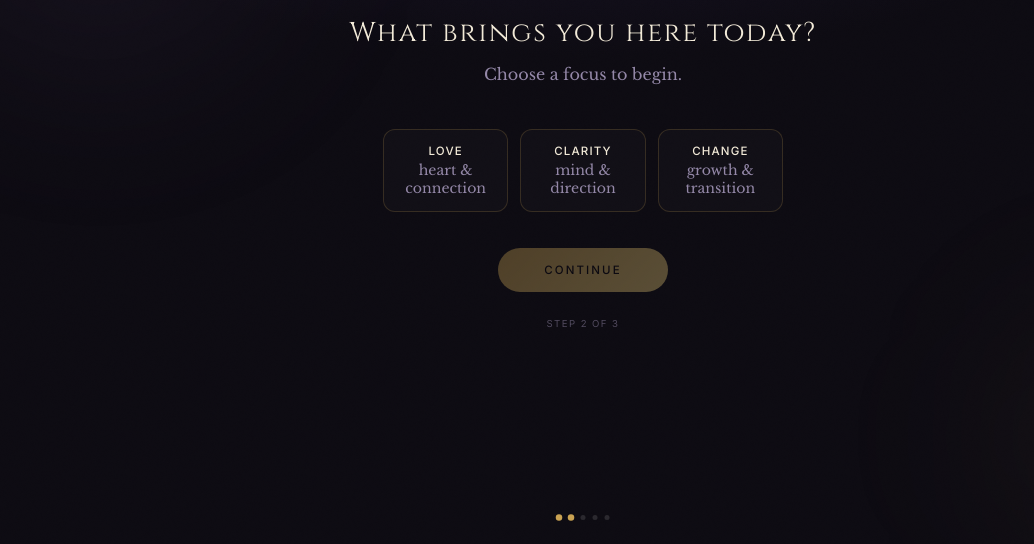
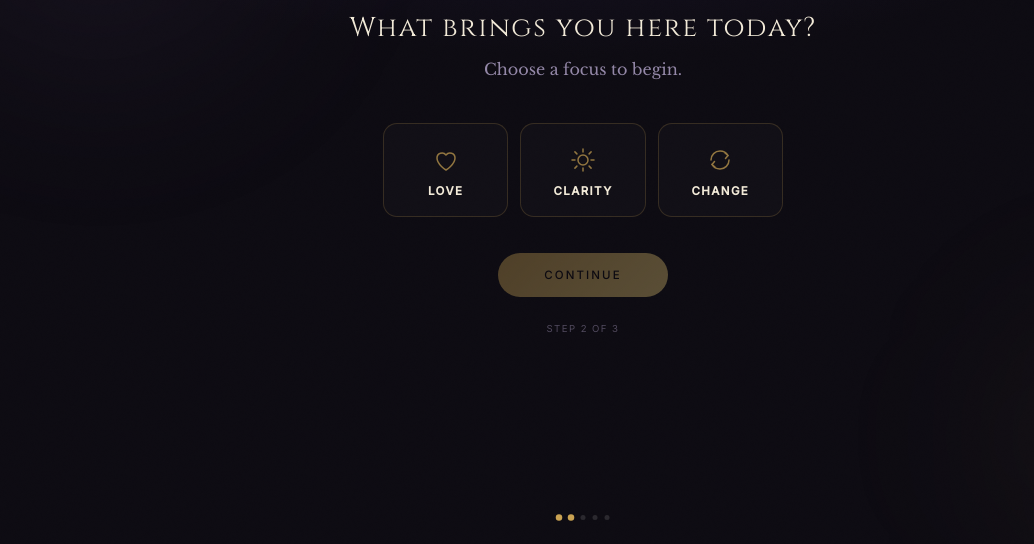
Before and after one commit to vidalsocial-tech/veil, a plain HTML site: page public/index.html in a window 1280 px wide. Both pictures are taken after a click on the button "BEGIN YOUR READING". Shown: the part 256-800 px from the top of the page, without its empty margins (57-1091 px from the left). Drawn offline with nearby package versions, Linux system fonts and the light colour scheme.

Commit message:
focus pills: icons, remove subtext, cleaner design

```diff
--- a/public/index.html
+++ b/public/index.html
@@ -99,11 +99,13 @@
   .section-title { font-family:'Cinzel',serif; font-size:clamp(1.2rem,4vw,1.7rem); letter-spacing:.06em; text-align:center; margin-bottom:10px; }
   .section-sub { font-size:1rem; color:var(--mist); text-align:center; margin-bottom:40px; line-height:1.7; }
   .focus-grid { display:grid; grid-template-columns:1fr 1fr 1fr; gap:12px; width:100%; max-width:400px; margin-bottom:0; }
-  .focus-pill { padding:14px 16px; border:1px solid rgba(201,162,82,.2); border-radius:12px; background:rgba(255,255,255,.02); cursor:pointer; transition:all .25s; text-align:center; }
+  .focus-pill { padding:22px 12px 18px; border:1px solid rgba(201,162,82,.2); border-radius:14px; background:rgba(255,255,255,.02); cursor:pointer; transition:all .25s; text-align:center; display:flex; flex-direction:column; align-items:center; gap:10px; }
   .focus-pill:hover { border-color:rgba(201,162,82,.5); background:rgba(201,162,82,.06); }
-  .focus-pill.selected { border-color:var(--gold); background:rgba(201,162,82,.1); box-shadow:0 0 18px rgba(201,162,82,.14); }
-  .focus-pill-label { font-family:'Inter',sans-serif; font-size:.72rem; font-weight:500; letter-spacing:.1em; color:var(--parchment); display:block; margin-bottom:3px; text-transform:uppercase; }
-  .focus-pill-sub { font-size:.88rem; color:var(--mist); display:block; }
+  .focus-pill.selected { border-color:var(--gold); background:rgba(201,162,82,.1); box-shadow:0 0 22px rgba(201,162,82,.16); }
+  .focus-pill-icon { width:28px; height:28px; opacity:.7; transition:opacity .25s; }
+  .focus-pill.selected .focus-pill-icon { opacity:1; }
+  .focus-pill:hover .focus-pill-icon { opacity:.9; }
+  .focus-pill-label { font-family:'Inter',sans-serif; font-size:.72rem; font-weight:600; letter-spacing:.12em; color:var(--parchment); display:block; text-transform:uppercase; }
   .optional-divider { display:flex; align-items:center; gap:10px; width:100%; max-width:340px; margin-bottom:14px; }
   .optional-divider span { font-family:'Inter',sans-serif; font-size:.7rem; color:var(--mist); opacity:.45; white-space:nowrap; }
   .optional-divider::before, .optional-divider::after { content:''; flex:1; height:1px; background:rgba(255,255,255,.05); }
@@ -324,9 +326,35 @@
   <div class="section-title">What brings you here today?</div>
   <div class="section-sub">Choose a focus to begin.</div>
   <div class="focus-grid">
-    <div class="focus-pill" onclick="selectFocus(this,'Love')"><span class="focus-pill-label">Love</span><span class="focus-pill-sub">heart & connection</span></div>
-    <div class="focus-pill" onclick="selectFocus(this,'Clarity')"><span class="focus-pill-label">Clarity</span><span class="focus-pill-sub">mind & direction</span></div>
-    <div class="focus-pill" onclick="selectFocus(this,'Change')"><span class="focus-pill-label">Change</span><span class="focus-pill-sub">growth & transition</span></div>
+    <div class="focus-pill" onclick="selectFocus(this,'Love')">
+      <svg class="focus-pill-icon" viewBox="0 0 28 28" fill="none" xmlns="http://www.w3.org/2000/svg">
+        <path d="M14 24s-9-5.5-9-12a5 5 0 0 1 9-3 5 5 0 0 1 9 3c0 6.5-9 12-9 12z" stroke="var(--gold)" stroke-width="1.5" stroke-linecap="round" stroke-linejoin="round"/>
+      </svg>
+      <span class="focus-pill-label">Love</span>
+    </div>
+    <div class="focus-pill" onclick="selectFocus(this,'Clarity')">
+      <svg class="focus-pill-icon" viewBox="0 0 28 28" fill="none" xmlns="http://www.w3.org/2000/svg">
+        <circle cx="14" cy="14" r="5" stroke="var(--gold)" stroke-width="1.5"/>
+        <line x1="14" y1="3" x2="14" y2="6" stroke="var(--gold)" stroke-width="1.5" stroke-linecap="round"/>
+        <line x1="14" y1="22" x2="14" y2="25" stroke="var(--gold)" stroke-width="1.5" stroke-linecap="round"/>
+        <line x1="3" y1="14" x2="6" y2="14" stroke="var(--gold)" stroke-width="1.5" stroke-linecap="round"/>
+        <line x1="22" y1="14" x2="25" y2="14" stroke="var(--gold)" stroke-width="1.5" stroke-linecap="round"/>
+        <line x1="5.9" y1="5.9" x2="7.9" y2="7.9" stroke="var(--gold)" stroke-width="1.5" stroke-linecap="round"/>
+        <line x1="20.1" y1="20.1" x2="22.1" y2="22.1" stroke="var(--gold)" stroke-width="1.5" stroke-linecap="round"/>
+        <line x1="22.1" y1="5.9" x2="20.1" y2="7.9" stroke="var(--gold)" stroke-width="1.5" stroke-linecap="round"/>
+        <line x1="7.9" y1="20.1" x2="5.9" y2="22.1" stroke="var(--gold)" stroke-width="1.5" stroke-linecap="round"/>
+      </svg>
+      <span class="focus-pill-label">Clarity</span>
+    </div>
+    <div class="focus-pill" onclick="selectFocus(this,'Change')">
+      <svg class="focus-pill-icon" viewBox="0 0 28 28" fill="none" xmlns="http://www.w3.org/2000/svg">
+        <path d="M5 14 C5 9 9 5 14 5 C17.5 5 20.5 6.8 22 9.5" stroke="var(--gold)" stroke-width="1.5" stroke-linecap="round"/>
+        <path d="M23 14 C23 19 19 23 14 23 C10.5 23 7.5 21.2 6 18.5" stroke="var(--gold)" stroke-width="1.5" stroke-linecap="round"/>
+        <polyline points="19,7 22,9.5 19.5,12.5" stroke="var(--gold)" stroke-width="1.5" stroke-linecap="round" stroke-linejoin="round"/>
+        <polyline points="9,21 6,18.5 8.5,15.5" stroke="var(--gold)" stroke-width="1.5" stroke-linecap="round" stroke-linejoin="round"/>
+      </svg>
+      <span class="focus-pill-label">Change</span>
+    </div>
   </div>
   <div class="note-wrap" id="note-wrap">
     <textarea class="intention-input" id="intention-text" rows="2" placeholder="Add a personal note"></textarea>
```
